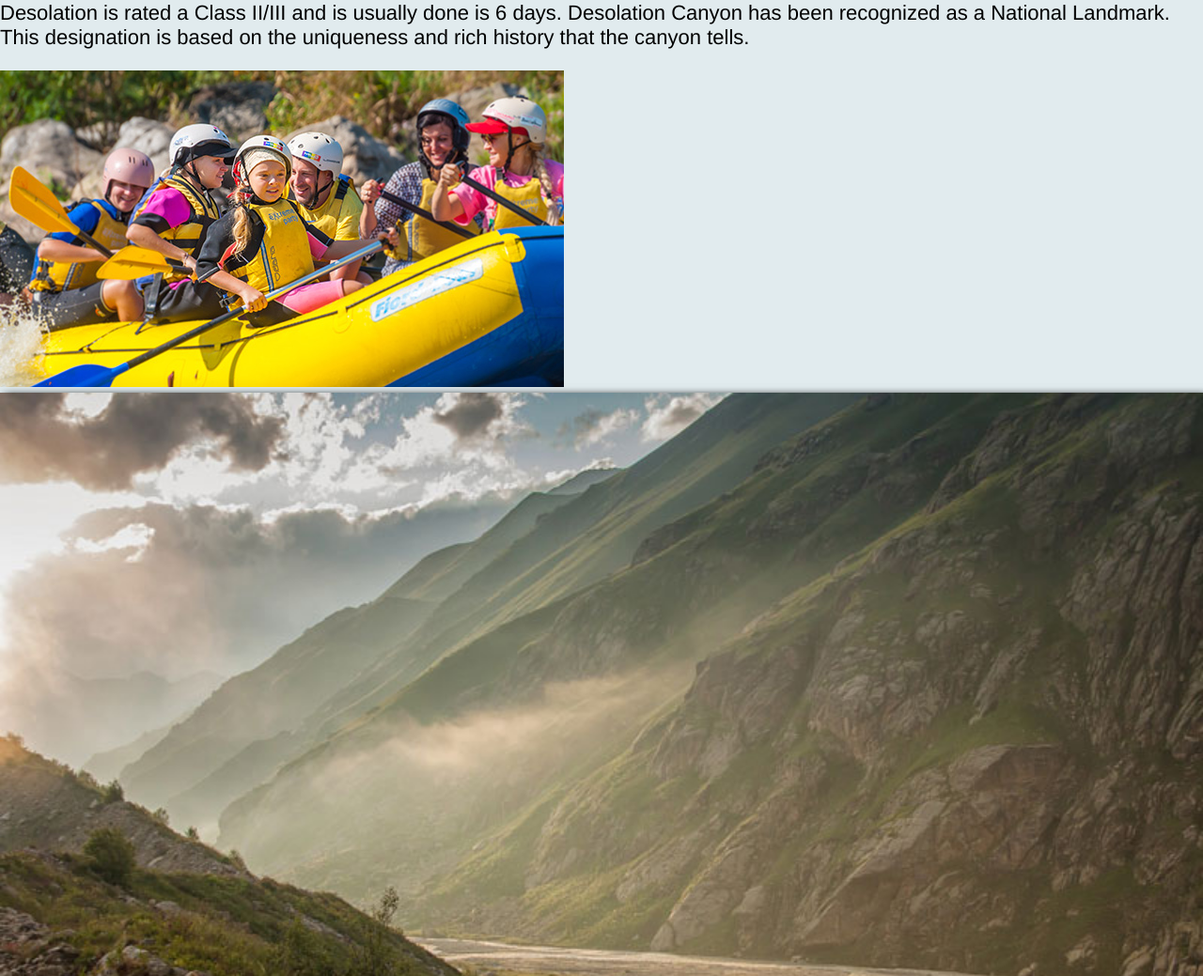
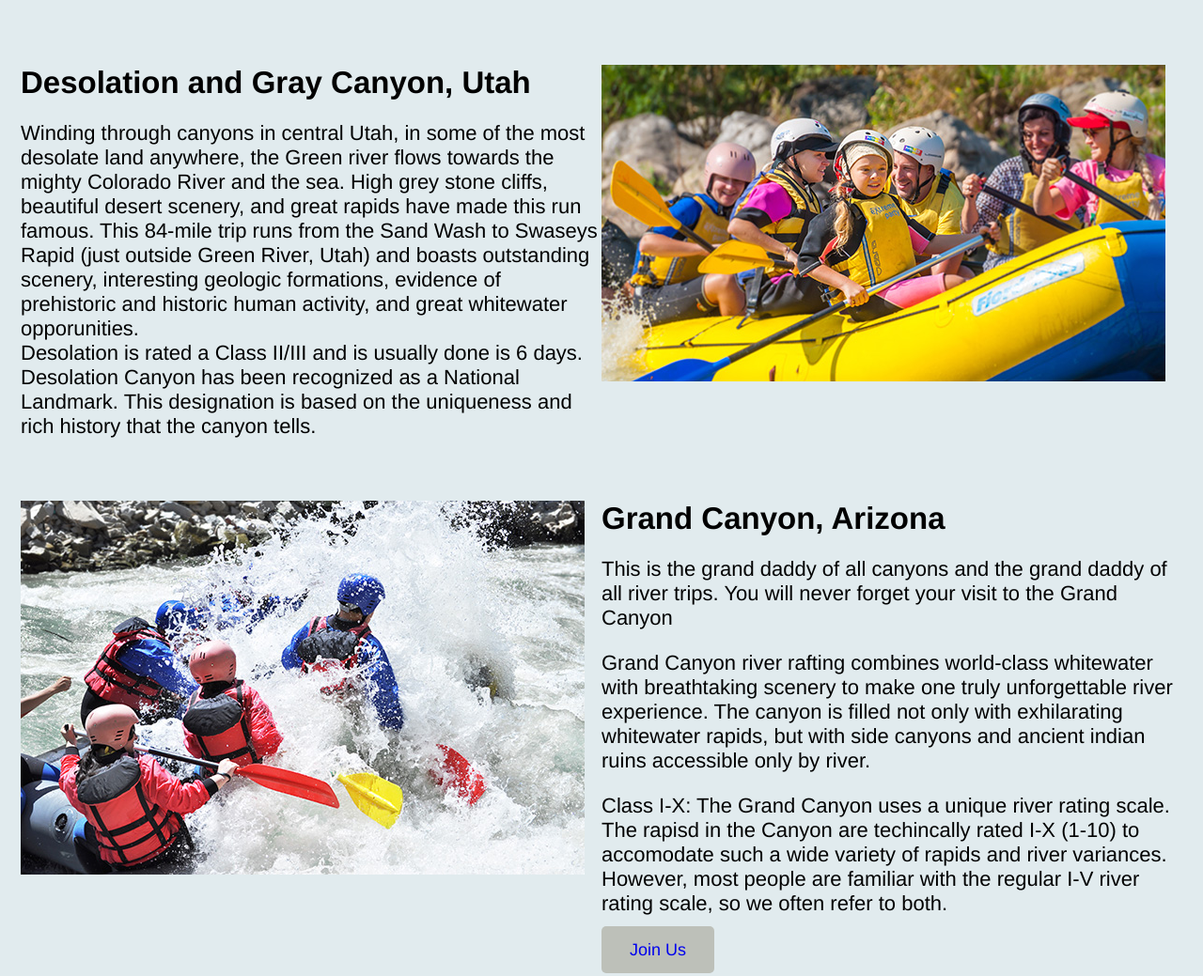
Before and after one commit to MotherHubbard99/wdd130, a plain HTML site: page index.html/wwr/rivers.html in a window 1280 px wide. Shown: the part 885-1924 px from the top of the page at 94% size. Drawn offline with Linux system fonts and the light colour scheme.

Commit message:
Rivers page

```diff
--- a/index.html/wwr/rivers.html
+++ b/index.html/wwr/rivers.html
@@ -8,7 +8,6 @@
     <link rel="stylesheet" href="styles/style.css">
 </head>
 <body>
-    <div id="content">
         <header>
             <a id="logo_link" href="index.html">
                 <img class="logo" src="images/skelletons.jpg" alt="Dry Oar Logo">
@@ -27,35 +26,40 @@
             </div>
         </div>
         <div class="salmonriver-grid">
-            <div class ="salmonimg">
-                <img src="images/rsz_rafting53_600.jpg" alt="Salmon River">
+            <div class="salmonimg">
+                <img src="images/rafting53_600.jpg" alt="Salmon River">
             </div>
-            <div class ="salmon">
-                <p>Nestled deep in the Frank Church Wilderness of No Return winds the Salmon River. The Salmon was given the nickname long ago as the River of No Return by the people living near it because of the number of folks that came to visit and fell so in love with the rugged beauty of the river that they never left.<br>
-                Herds of elk and deer graze on the hillsides around the river and bear and bighorn sheep are also commonly sighted.  The river corridor is also lined with awe inspiring ponderosa pine which tower over the sandy beaches in the campsites and provide shelter from sun or rain when needed.<br>
-                Let's not forget the rapids! They range from class I-IV.  The Salmon is one of the longest undamned rivers in the United States.  As a free flowing river the water is higher, faster, and colder in the early Summer and lower, slower, and warmer in the late Summer. THere are good rapids all Summer, but families wit children who like to swim tend to appreciate the late Summer's slower, warmer water more.
+            <div class = "salmon">
+                <h2>Salmon River</h2>
+                <p>Nestled deep in the Frank Church Wilderness of No Return winds is the Salmon River. The Salmon River was given the nickname long ago as the River of No Return by the people living near it because of the number of folks that came to visit and fell so in love with the rugged beauty of the river that they never left.</p>
+                <p>Herds of elk and deer graze on the hillsides around the river and bear and bighorn sheep are also commonly sighted.  The river corridor is also lined with awe inspiring ponderosa pine which tower over the sandy beaches in the campsites and provide shelter from sun or rain when needed.<p>
+                <p>Let's not forget the rapids! They range from class I-IV.  The Salmon is one of the longest undamned rivers in the United States.  As a free flowing river the water is higher, faster, and colder in the early Summer and lower, slower, and warmer in the late Summer. THere are good rapids all Summer, but families wit children who like to swim tend to appreciate the late Summer's slower, warmer water more.
                 </p>
             </div>
         </div>
         <div class="canyon-grid">
-            <Div class = "canyon">
+            <div>
+                <h2>Desolation and Gray Canyon, Utah</h2>
                 <p>Winding through canyons in central Utah, in some of the most desolate land anywhere, the Green river flows towards the mighty Colorado River and the sea.  High grey stone cliffs, beautiful desert scenery, and great rapids have made this run famous. This 84-mile trip runs from the Sand Wash to Swaseys Rapid (just outside Green River, Utah) and boasts outstanding scenery, interesting geologic formations, evidence of prehistoric and historic human activity, and great whitewater opporunities. <br>
                 Desolation is rated a Class II/III and is usually done is 6 days. Desolation Canyon has been recognized as a National Landmark. This designation is based on the uniqueness and rich history that the canyon tells.
                 </p>
-            <div class="canyonimg">
+            </div>
+            <div>
                 <img src="images/rafting7_600.jpg" alt="family rafting">
             </div>
-            </Div>
         </div>
-            <div id = "mountainsdiv">
-                <img class="mountains" src="images/mountains.jpg" alt="Misty Mountains">
+        <div class = "grandcanyon">
+            <div>
+                <img src="images/rafting47_600.jpg" alt="Grand Canyon">
             </div>
-            <section class="msg">
-                <h2>More Than Just The Thrill</h2>
-                <p>Enjoy the breathtaking scenery. From valleys, meadows, canyons, and high peaks; it's way more than just the rapids. It's a great way to get way from it all and relax amongst all the beauty of the great outdoors. </p>
+            <div>
+                <h2>Grand Canyon, Arizona</h2>
+                <p>This is the grand daddy of all canyons and the grand daddy of all river trips. You will never forget your visit to the Grand Canyon</p>
+                <p>Grand Canyon river rafting combines world-class whitewater with breathtaking scenery to make one truly unforgettable river experience. The canyon is filled not only with exhilarating whitewater rapids, but with side canyons and ancient indian ruins accessible only by river.</p>
+                <p>Class I-X: The Grand Canyon uses a unique river rating scale. The rapisd in the Canyon are techincally rated I-X (1-10) to accomodate such a wide variety of rapids and river variances. However, most people are familiar with the regular I-V river rating scale, so we often refer to both.</p>
                 <a class="join" href="rivers.html">Join Us</a>
-            </section>
-        </main>
+            </div>
+         </div>
         <footer>
             <p>Dry Oar &copy; 2023 - Angela Hubbard</p>
             <p><a href="site-plan-rafting.html">Site Plan</a></p>
@@ -72,7 +76,5 @@
                 </a>
             </div>
         </footer>
-
-    </div>
 </body>
 </html>
--- a/index.html/wwr/styles/style.css
+++ b/index.html/wwr/styles/style.css
@@ -44,12 +44,17 @@ header{
     display:grid;
     grid-template-columns: repeat(10, 1fr);
 }
-.salmon-rivergrid{
-    max-width:1600px;
+.salmonriver-grid{
+    /*display:grid;
+    grid-template-columns: 50% 50%;
+    grid-auto-flow: column;*/
+    padding: 2em 1em;
+    max-width: 1600px;
+    margin: 0 auto;
+    text-align: center;
     display:grid;
     grid-template-columns: 1fr 1fr;
-    grid-gap: 10px;
-    justify-content: center;
+
 }
 .salmonimg{
     grid-column: 1/2;
@@ -64,23 +69,16 @@ header{
     height: auto;
 }
 .canyon-grid{
-    max-width: 1600 px;
-    display: flex;
-    flex-wrap:wrap;
-    grid-template-columns: 150px auto;
-    justify-content: left;
+    display:grid;
+    grid-template-columns: 50% 50%;
+    grid-auto-flow: column;
+    padding: 1em 1em;
 }
-.canyon{
-    grid-column: 1/2;
-    grid-row: 1/2;
-    /*width: 100%;
-    height: auto;*/
-}
-.canyonimg{
-    grid-column: 2/3;
-    grid-row: 1/2;
-    width: 100%;
-    height: auto;
+.grandcanyon{
+    display:grid;
+    grid-template-columns: 50% 50%;
+    grid-auto-flow: column;
+    padding: 1em 1em;
 }
 main section img{
     box-sizing:border-box;
@@ -167,7 +165,7 @@ nav a:hover, .book:hover, .join:hover, footer a:hover{
 }
 .rapids-card{
     grid-column: 8/10;
-    grid-row:  2/3;h
+    grid-row:  2/3;
 }
 #mountainsdiv{
     text-align: left;
```
